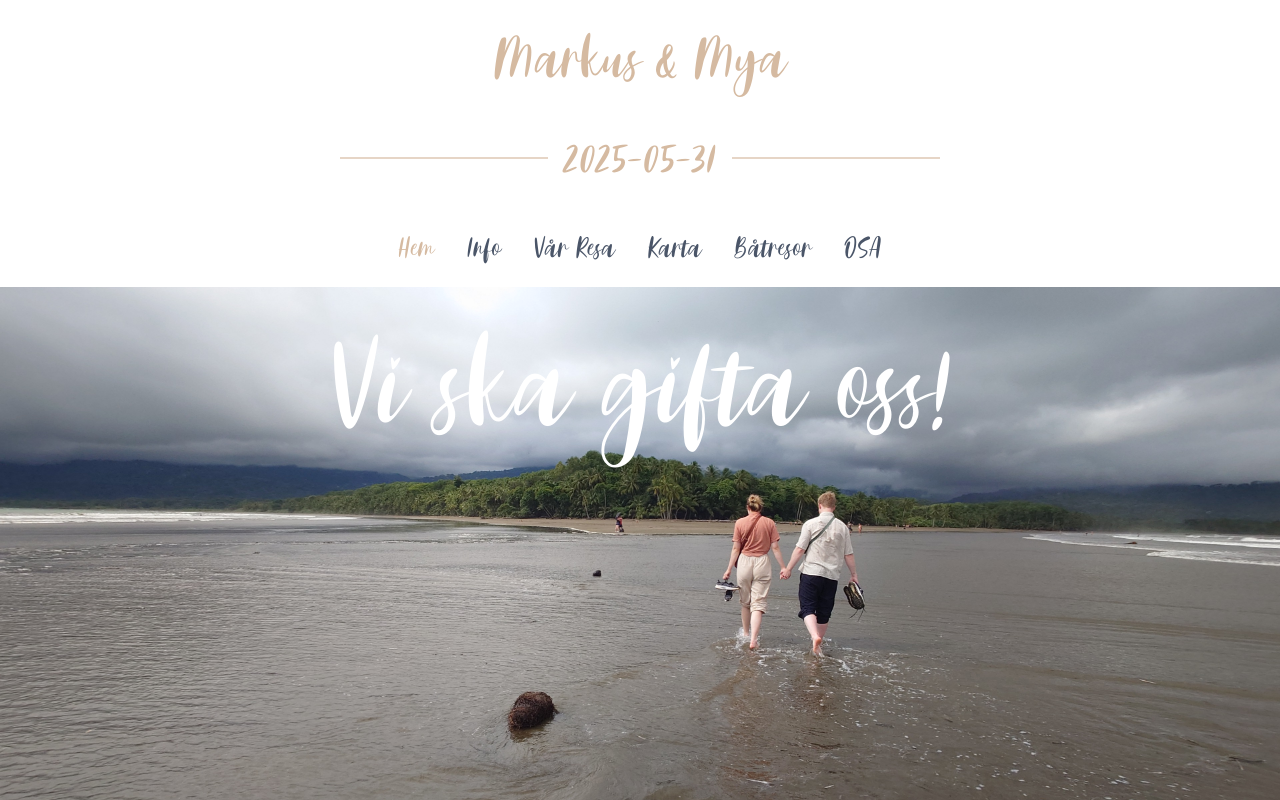
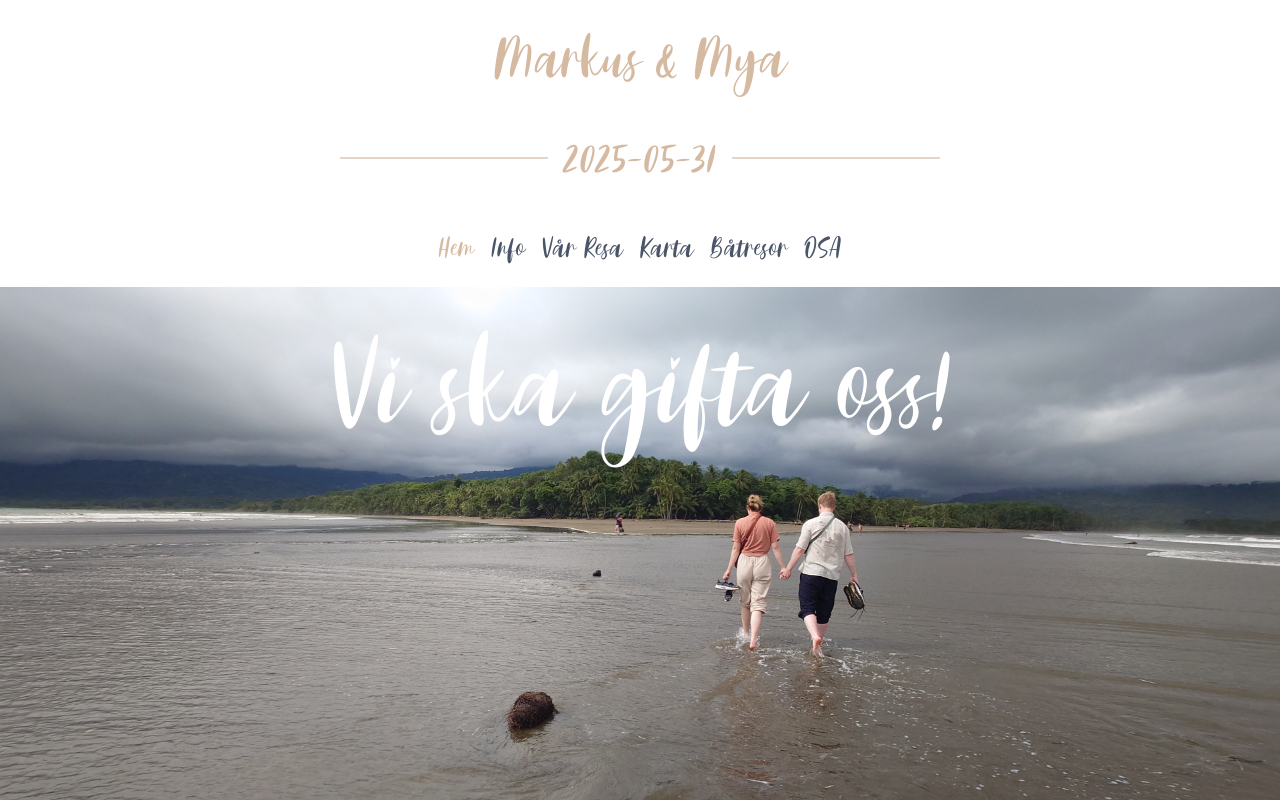
Before and after one commit to Jyrgen1994/Br-llop, a React (Vite) app: page / in a window 1280 px wide. Built offline with nearby package versions, Linux system fonts and the light colour scheme.

Commit message:
spacing tweak

```diff
--- a/src/components/Header.tsx
+++ b/src/components/Header.tsx
@@ -52,7 +52,7 @@ const Header = () => {
         variant="solid"
       />
     </HStack>
-        <HStack spacing={8} mt={4}>
+        <HStack spacing={4} mt={4}>
           {LinkItems.map((link) => (
             <NavLink key={link.name} to={link.to} style={{ textDecoration: "none" }}>
               {({ isActive }) => (
```
